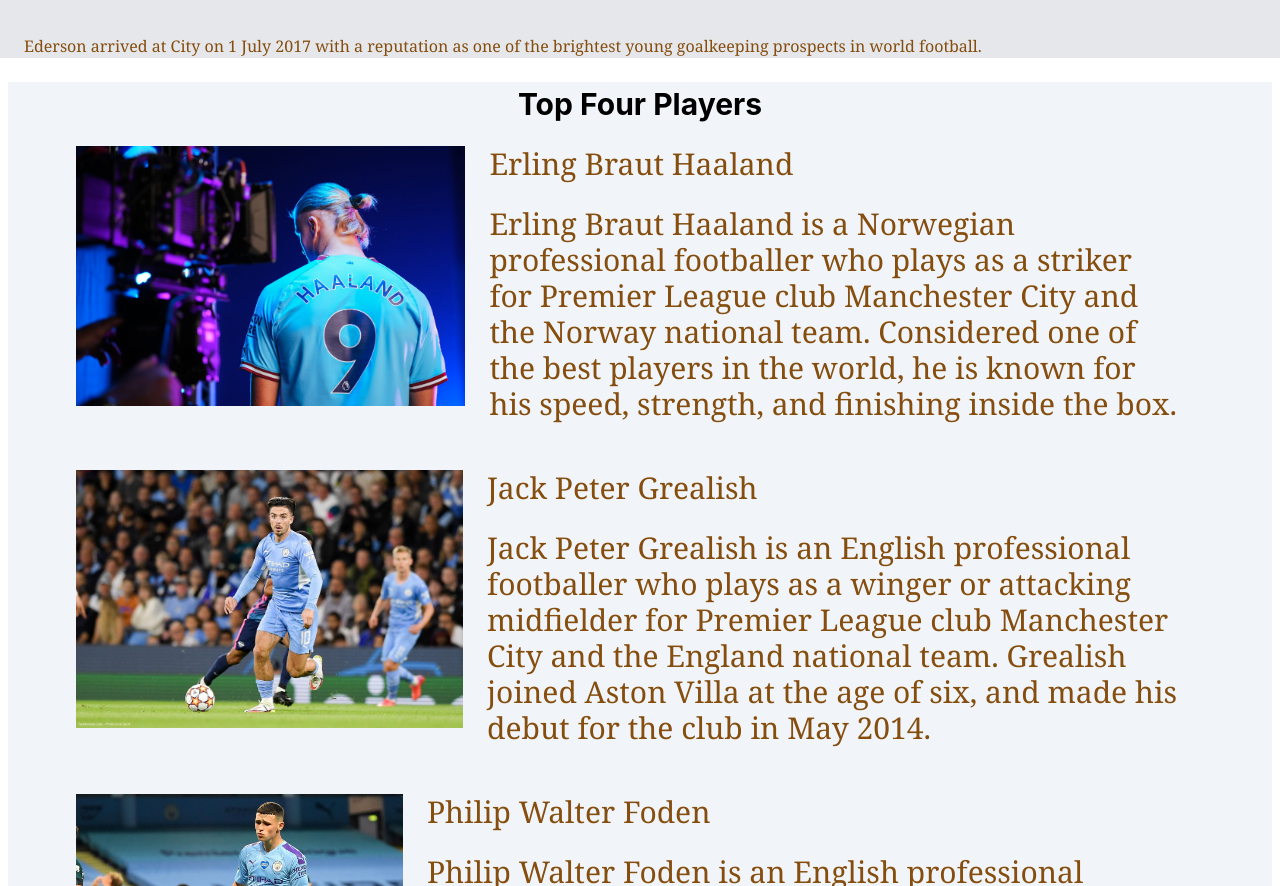
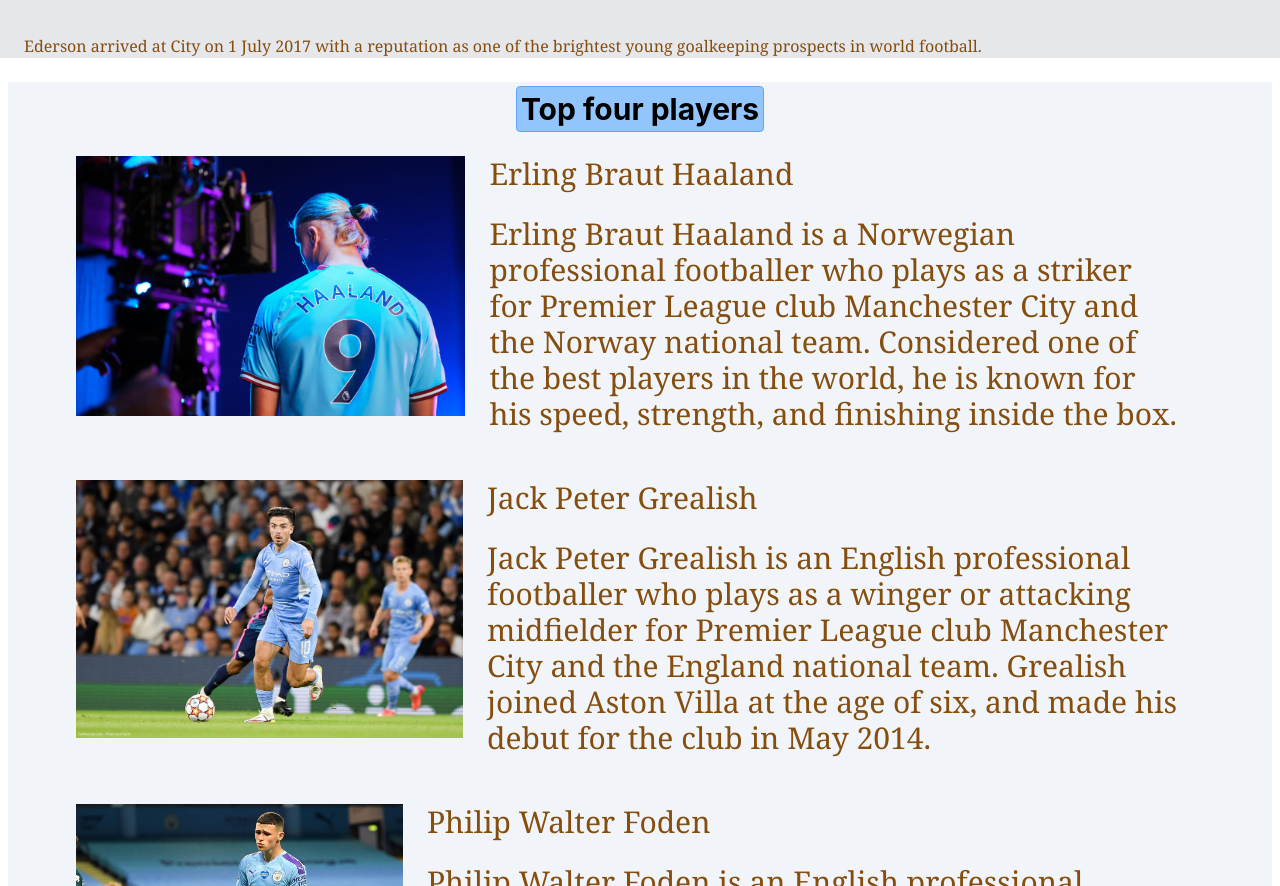
Before and after one commit to AnesuMuusha/manchester-city, a React (Create React App) app: page / in a window 1280 px wide. Shown: the part 1380-2266 px from the top of the page. Built offline with nearby package versions, Linux system fonts and the light colour scheme.

Commit message:
Changed top four title to th a button

```diff
--- a/src/components/Players.js
+++ b/src/components/Players.js
@@ -9,7 +9,7 @@ const Players = () => {
     <div id="players" className="m-2 bg-slate-100  lg:m- lg:text-xl xl:text-3xl xl:mx-11/12 lg:px-16">
       <div className="p-1">
         <div className="font-bold lg:flex lg:justify-center flex justify-center">
-          Top Four Players
+          <button className="border border-blue-400 p-1 rounded bg-blue-300">Top four players</button>
         </div>
 
         <div className="mt-6 md:flex">
```
